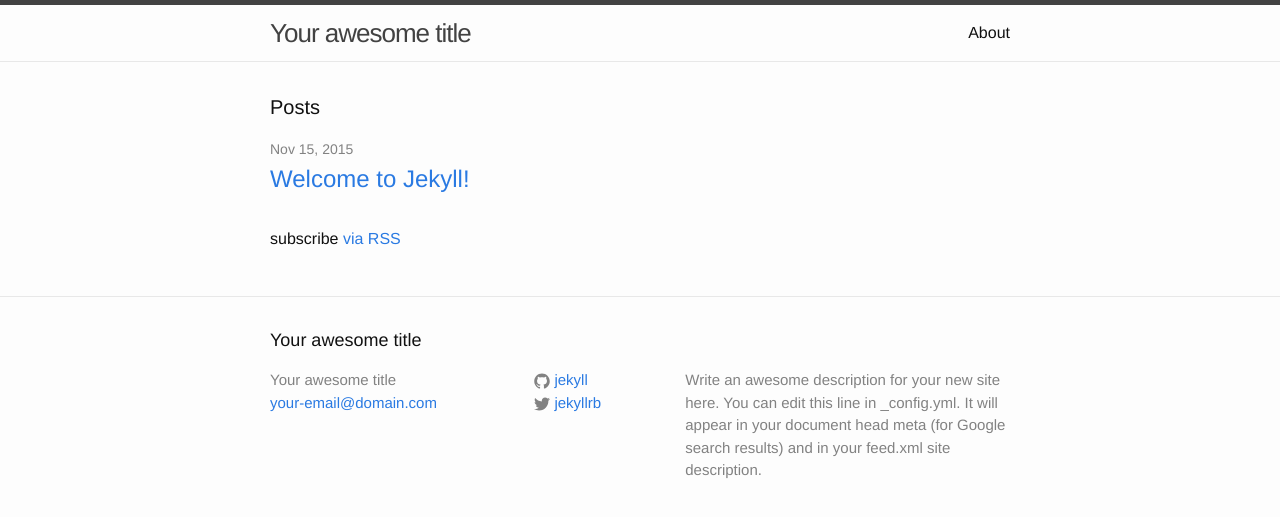
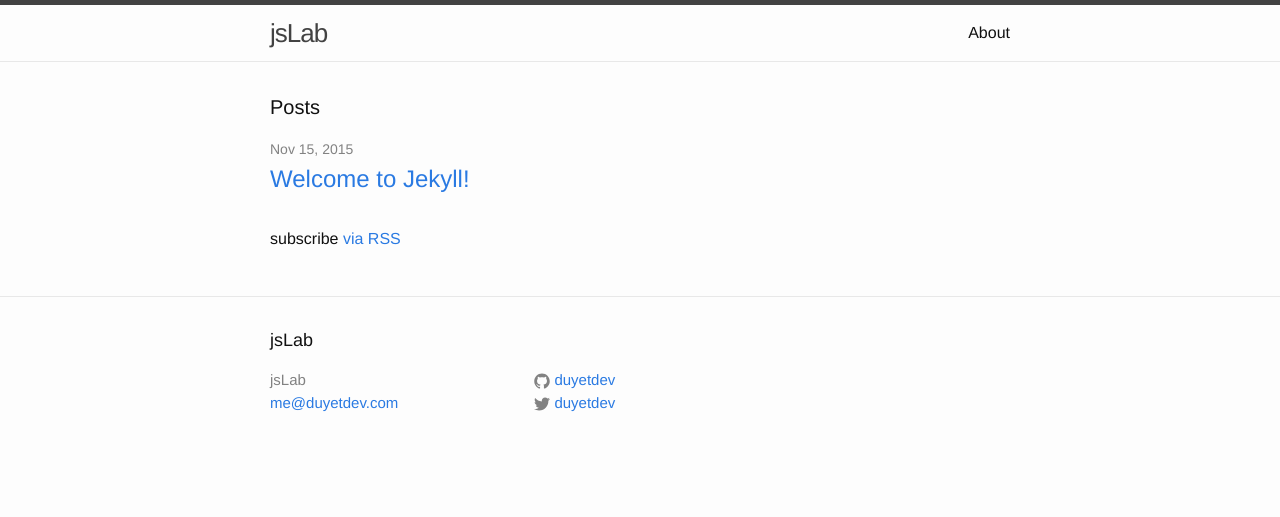
Before and after one commit to duyet/blog.jslab.xyz, a Jekyll site: the page built from index.html, in a window 1280 px wide. Shown: the top 517 px of the page. Built offline with Jekyll 4.4.1, drawn with Linux system fonts in a browser that asks for light colours.

Commit message:
Update _config.yml

```diff
--- a/_config.yml
+++ b/_config.yml
@@ -6,16 +6,14 @@
 # 'jekyll serve'. If you change this file, please restart the server process.
 
 # Site settings
-title: Your awesome title
-email: your-email@domain.com
+title: jsLab
+email: me@duyetdev.com
 description: > # this means to ignore newlines until "baseurl:"
-  Write an awesome description for your new site here. You can edit this
-  line in _config.yml. It will appear in your document head meta (for
-  Google search results) and in your feed.xml site description.
+
 baseurl: "" # the subpath of your site, e.g. /blog
-url: "http://yourdomain.com" # the base hostname & protocol for your site
-twitter_username: jekyllrb
-github_username:  jekyll
+url: "http://blog.jslab.xyz" # the base hostname & protocol for your site
+twitter_username: duyetdev
+github_username:  duyetdev
 
 # Build settings
 markdown: kramdown
```
